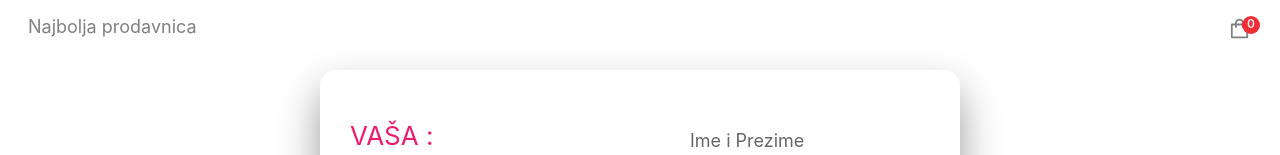
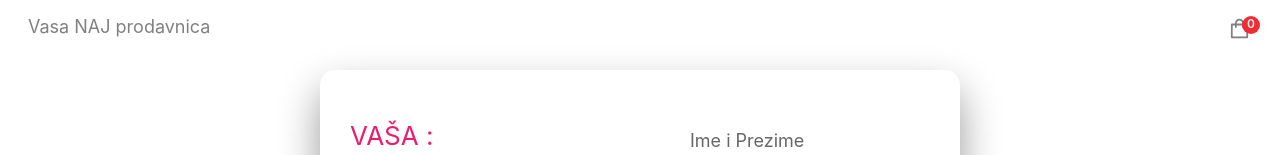
Before and after one commit to jovanmili91/ecomm, a Next.js app: page /test in a window 1280 px wide. Shown: the top 155 px of the page. Built offline with nearby package versions, Linux system fonts and the light colour scheme.

Commit message:
first commit

```diff
--- a/components/Layout.jsx
+++ b/components/Layout.jsx
@@ -7,7 +7,7 @@ function Layout({ children }) {
   return (
     <div className="layout">
       <Head>
-        <title>Ecommerce</title>
+        <title>Ecommerce1</title>
       </Head>
       <header>
         <Navbar />
--- a/components/Navbar.jsx
+++ b/components/Navbar.jsx
@@ -11,7 +11,7 @@ function Navbar() {
   return (
     <div className="navbar-container">
       <p className="logo">
-        <Link href="/">Najbolja prodavnica</Link>
+        <Link href="/">Vasa NAJ prodavnica</Link>
       </p>
       <button
         type="button"
```
